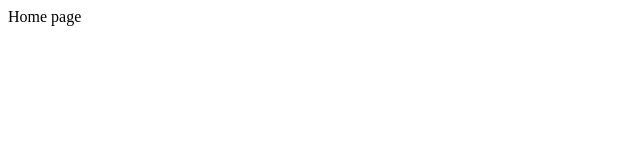
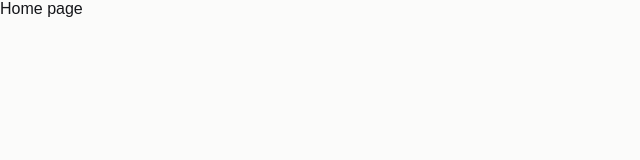
Before and after one commit to Dannyk24/JOBLY, a React (Vite) app: page / in a window 1280 px wide. Shown: the top 160 px of the page, without its empty margins (0-640 px from the left). Built offline with nearby package versions, Linux system fonts and the light colour scheme.

Commit message:
updated surface-2 colour in general stylesheet and added reset and cta styles

```diff
--- a/src/index.css
+++ b/src/index.css
@@ -2,7 +2,7 @@
   --bg: #FBFBFA;
   --bg-alt: #F4F4F2;
   --surface: #FFFFFF;
-  --surface-2: #F7F7F6;
+  --surface-2: #f3f3f0;
   --text: #15161A;
   --text-2: #5B5D68;
   --text-3: #96979F;
@@ -17,10 +17,13 @@
   --shadow-sm: 0 3px 10px rgba(16, 16, 20, .06);
   --shadow-md: 0 10px 30px rgba(16, 16, 20, .08);
   --shadow-lg: 0 24px 60px rgba(16, 16, 20, .14);
-  --radius-s: 10px;
-  --radius-m: 16px;
-  --radius-l: 22px;
+  --radius-sm: 10px;
+  --radius-md: 16px;
+  --radius-lg: 22px;
   --radius-xl: 30px;
+  --primary-font: geist, Arial;
+  --secondary-font: inter, sans-serif;
+  --general-transition: all 0.3s ease;
 }
 
 .dark {
@@ -43,3 +46,66 @@
   --shadow-md: 0 10px 34px rgba(0, 0, 0, .4);
   --shadow-lg: 0 26px 70px rgba(0, 0, 0, .5);
 }
+
+* {
+  box-sizing: border-box;
+}
+
+body {
+  margin: 0 auto;
+  padding: 0;
+  background-color: var(--bg);
+  max-width: 1300px;
+  color: var(--text);
+  font-family: var(--primary-font);
+}
+
+a {
+  text-decoration: none;
+}
+
+h1,
+h2,
+h3,
+h4,
+h5,
+h6,
+p {
+  margin: 0;
+}
+
+.cta {
+  display: flex;
+  justify-content: center;
+  align-items: center;
+  gap: 6px;
+  font-size: 1rem;
+  font-size: 600;
+  background: none;
+  border: none;
+  border-radius: 3000px;
+  padding: 10px 20px;
+  text-align: center;
+  justify-content: center;
+  align-items: center;
+  transition: var(--general-transition);
+  cursor: pointer;
+}
+
+.primary-cta {
+  color: white;
+  background-color: var(--accent);
+}
+
+.primary-cta:hover {
+  background-color: var(--accent-2);
+}
+
+.secondary-cta {
+  color: var(--text);
+  border: 1px solid var(--border);
+}
+
+.secondary-cta:hover {
+  background-color: var(--surface-2);
+}
```
